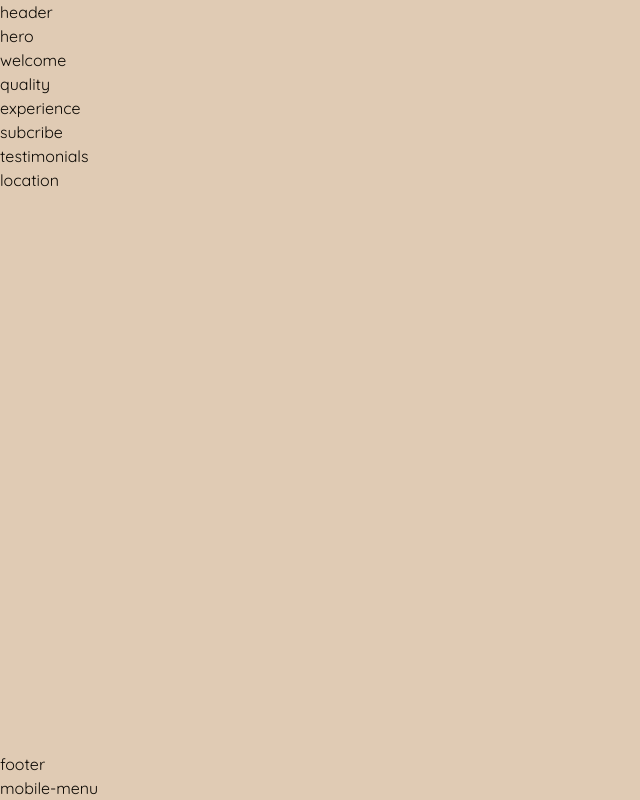
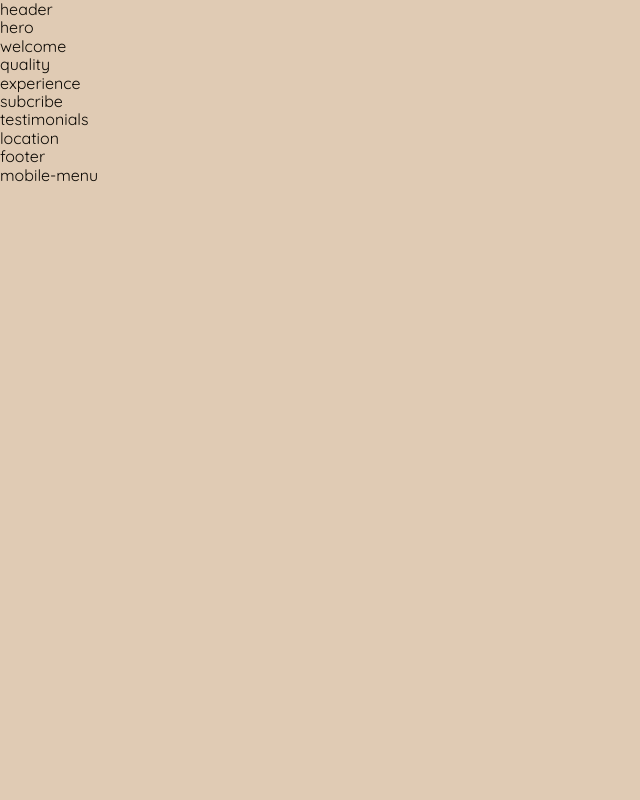
Before and after one commit to anastasiia0711-p/DevMriya, a plain HTML site: page index.html in a window 1280 px wide. Shown: the whole page, without its empty margins (0-640 px from the left). Drawn offline with nearby package versions, Linux system fonts and the light colour scheme; a web font is replaced by a local one.

Commit message:
Deploying to gh-pages from @ anastasiia0711-p/DevMriya@1c4c5e8a65dce2a086f6ea67e8ae078a2234b3a0 🚀

```diff
--- /dev/null
+++ b/assets/index-C_Yow3F3.css
@@ -0,0 +1 @@
+h1,h2,h3,h4,h5,h6,p{margin:0}p:last-child{margin-bottom:0}ul{margin:0;padding:0;list-style:none}a{color:currentColor;text-decoration:none}button{cursor:pointer}img{display:block;max-width:100%;height:auto}body{font-family:Quicksand,sans-serif;color:#0b0803;background-color:#e0cbb4}.container{min-width:320px;max-width:375px;margin:0 auto;padding:0 16px}@media only screen and (min-width: 768px){.container{max-width:768px;padding:0 32px}}@media only screen and (min-width: 1440px){.container{max-width:1440px;padding:0 64px}}
--- a/assets/index-U47aFq6A.css
+++ /dev/null
@@ -1 +0,0 @@
-h1,h2,h3,h4,h5,h6,p{margin:0}p:last-child{margin-bottom:0}ul{margin:0;padding:0;list-style:none}a{color:currentColor;text-decoration:none}button{cursor:pointer}img{display:block;max-width:100%;height:auto}body{font-family:Quicksand,sans-serif;color:#0b0803;background-color:#e0cbb4}.container{min-width:320px;max-width:375px;margin:0 auto;padding:0 16px}@media only screen and (min-width: 768px){.container{max-width:768px}}@media only screen and (min-width: 1158px){.container{max-width:1158px}}:root{font-family:system-ui,-apple-system,BlinkMacSystemFont,Segoe UI,Roboto,Oxygen,Ubuntu,Cantarell,Open Sans,Helvetica Neue,sans-serif;font-size:16px;line-height:1.5;font-weight:400;color:#242424;background-color:#ffffffde;font-synthesis:none;text-rendering:optimizeLegibility;-webkit-font-smoothing:antialiased;-moz-osx-font-smoothing:grayscale;-webkit-text-size-adjust:100%}body{display:flex;flex-direction:column;min-width:100vw;min-height:100vh;margin:0}main{flex-grow:1}main:has(.back-link){text-align:center}
--- a/index.html
+++ b/index.html
@@ -9,17 +9,17 @@
     <link rel="icon" type="image/svg+xml" href="/DevMriya/favicon.svg" />
     <meta name="viewport" content="width=device-width, initial-scale=1.0" />
     <title>Coffee Joy</title>
+    <link rel="stylesheet"
+href="https://cdnjs.cloudflare.com/ajax/libs/modern-normalize/3.0.1/modern-normalize.min.css"
+integrity="sha512-q6WgHqiHlKyOqslT/lgBgodhd03Wp4BEqKeW6nNtlOY4quzyG3VoQKFrieaCeSnuVseNKRGpGeDU3qPmabCANg=="
+crossorigin="anonymous"
+referrerpolicy="no-referrer" />
     <link rel="preconnect" href="https://fonts.googleapis.com">
 <link rel="preconnect" href="https://fonts.gstatic.com" crossorigin>
 <link href="https://fonts.googleapis.com/css2?family=Aboreto&family=Quicksand:wght@300..700&display=swap"
 rel="stylesheet">
-<link rel="stylesheet"
-href="https://cdnjs.cloudflare.com/ajax/libs/modern-normalize/3.0.1/modern-normalize.min.css"
-integrity="sha512-q6WgHqiHlKyOqslT/lgBgodhd03Wp4BEqKeW6nNtlOY4quzyG3VoQKFrieaCeSnuVseNKRGpGeDU3qPmabCANg=="
-crossorigin="anonymous"
-referrerpolicy="no-referrer" />
     <script type="module" crossorigin src="/DevMriya/index.js"></script>
-    <link rel="stylesheet" crossorigin href="/DevMriya/assets/index-U47aFq6A.css">
+    <link rel="stylesheet" crossorigin href="/DevMriya/assets/index-C_Yow3F3.css">
   </head>
   <body>
     <section>header</section>
```
